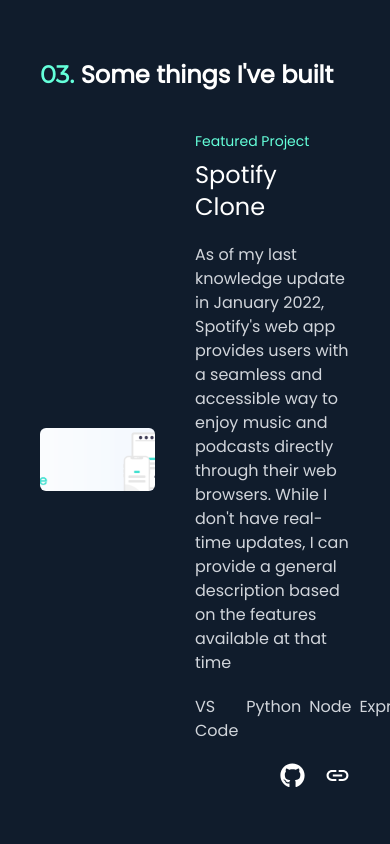
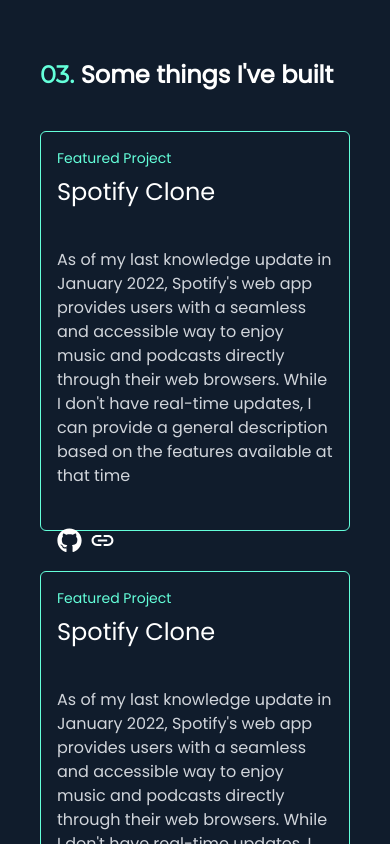
Before and after one commit to techsmartjsk/Portfolio, a React (Create React App) app: page / in a window 390 px wide. Shown: the part 2800-3644 px from the top of the page. Built offline with nearby package versions, Linux system fonts and the light colour scheme.

Commit message:
Added mobile view featured projects

```diff
--- a/src/components/contact.buttons.js
+++ b/src/components/contact.buttons.js
@@ -15,7 +15,7 @@
             </a>
 
             <a
-              className='transform transition-all duration-300 hover:translate-y-[-5px]'
+              className='transform transition-all duration-300 hover:translate-y-[-5px] hover:text-[#64ffda]'
               href='https://github.com/techsmartjsk'
             >
               <FaGithub color='white' fontSize={20} />
--- a/src/components/contact.js
+++ b/src/components/contact.js
@@ -10,7 +10,7 @@
       <h3 className='text-center font-bold text-4xl text-white'>
         Get In Touch
       </h3>
-      <div className='w-1/2 mx-auto'>
+      <div className='lg:w-1/2 mx-auto'>
         <p className='text-gray-300 text-center'>
           I'm actively seeking new opportunities and would love to connect with
           like-minded individuals. If you have exciting projects, collaboration
--- a/src/components/projects.js
+++ b/src/components/projects.js
@@ -56,7 +56,7 @@
         </h2>
         <div className='hidden lg:block lg:w-64 bg-white h-[1px]'></div>
       </div>
-      <div className='flex flex-col gap-20'>
+      <div className='hidden lg:flex lg:flex-col lg:gap-20'>
         {projects.map((project) => {
           const isEven = project.id % 2 === 0
           return (
@@ -90,7 +90,7 @@
                     {project.title}
                   </h4>
                 </div>
-                <div className='text-gray-300'>{project.description}</div>
+                <p className='text-gray-300'>{project.description}</p>
                 <div
                   className={`flex gap-2 text-gray-300 ${
                     isEven ? '' : 'ml-auto'
@@ -117,6 +117,31 @@
           )
         })}
       </div>
+      <div className='flex flex-col gap-10 md:hidden lg:hidden'>
+        {projects.map((project) => {
+          return (
+            <div className='rounded-md p-4 h-[400px] border-[1px] border-[#64ffda] flex flex-col gap-10'>
+              <div className='flex flex-col gap-2'>
+                <h4 className='text-[#64ffda] text-sm'>Featured Project</h4>
+                <h2 className='text-2xl text-white'>{project.title}</h2>
+              </div>
+              <p className='text-gray-300'>{project.description}</p>
+              <div className='flex gap-2'>
+                <a href={project.github}>
+                  <FaGithub
+                    color='white'
+                    fontSize={25}
+                    className='hover:color-[#64ffda] cursor-pointer'
+                  />
+                </a>
+                <a href={project.app}>
+                  <IoMdLink color='white' fontSize={25} />
+                </a>
+              </div>
+            </div>
+          )
+        })}
+      </div>
     </div>
   )
 }
```
